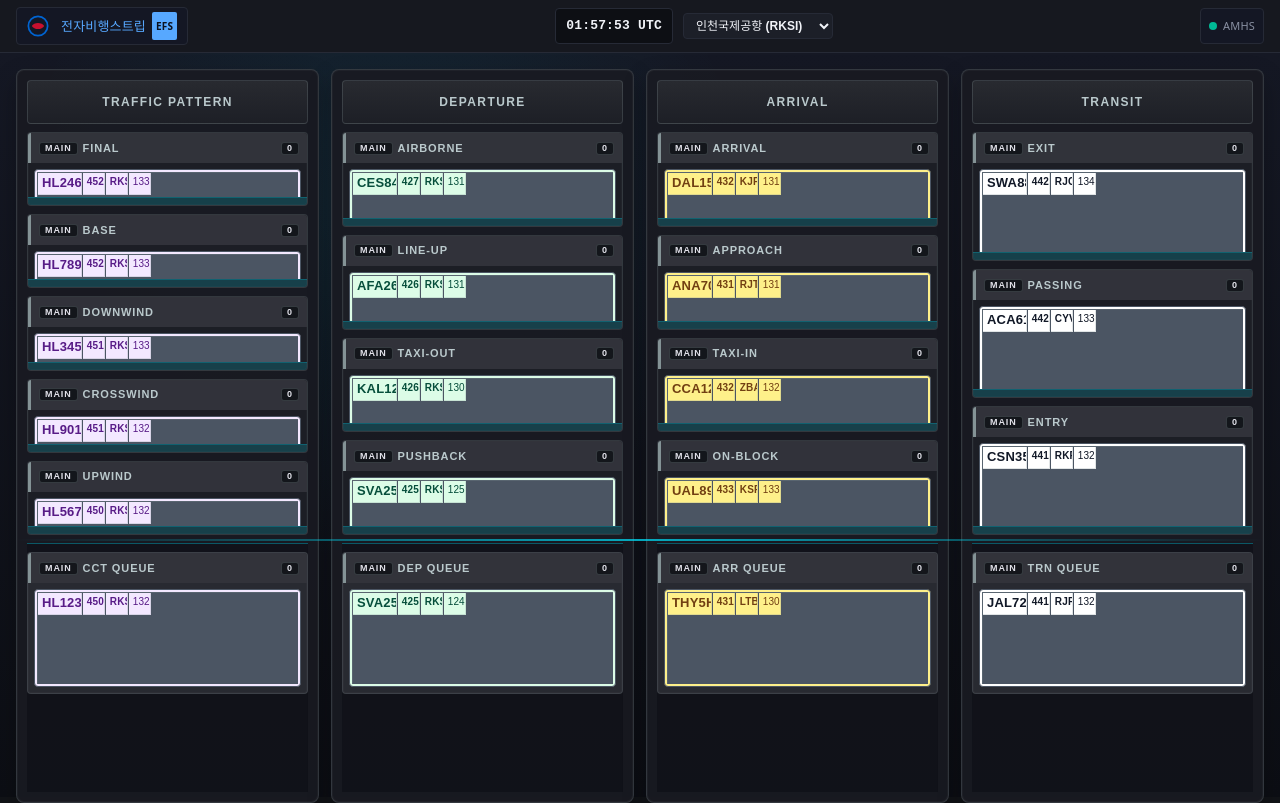
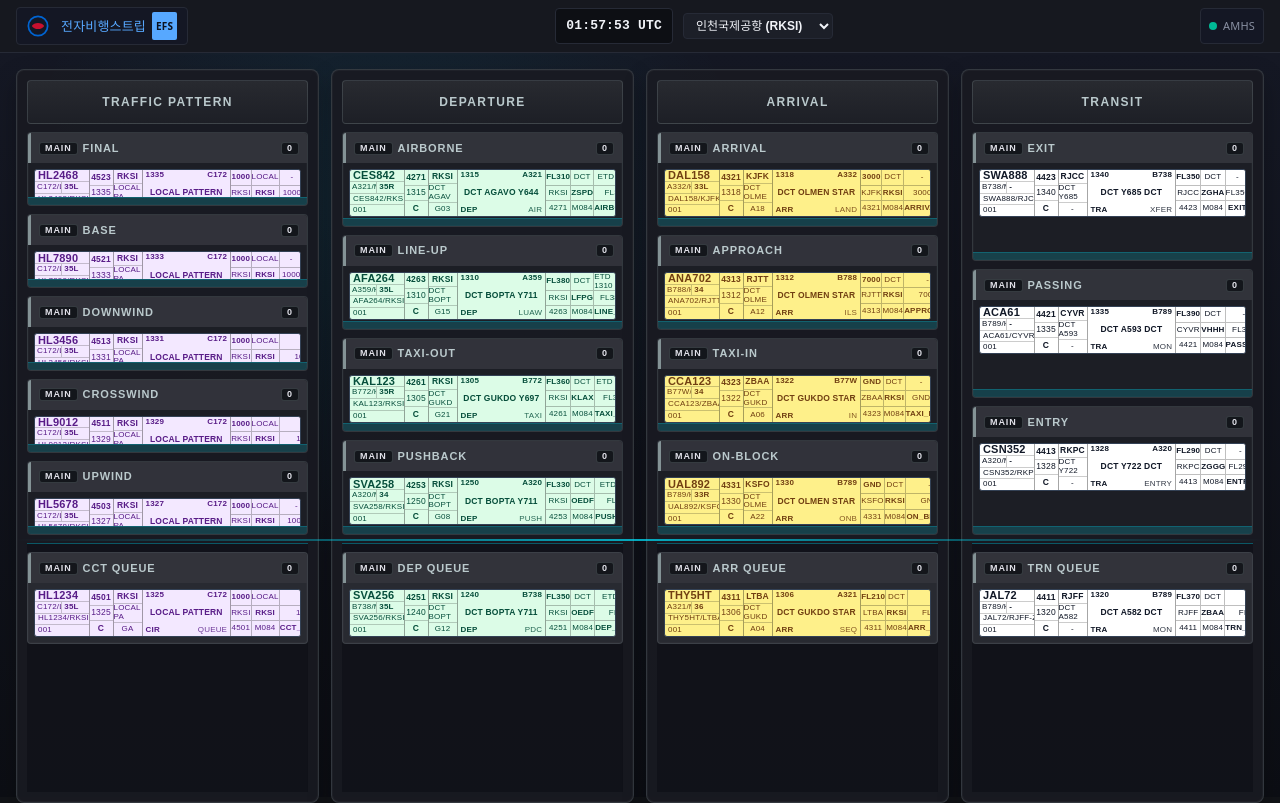
Before and after one commit to uam-danielkim/mrto-efs-fe, a React (Vite) app: page / in a window 1280 px wide. Built offline with nearby package versions, Linux system fonts and the light colour scheme.

Commit message:
feat: Restructure strip to exact 5-section blueprint (1/4, 1/3 vertical splits, 3x3 grid)

```diff
--- a/src/components/FlightStripBay.jsx
+++ b/src/components/FlightStripBay.jsx
@@ -87,98 +87,105 @@ function FlightStripBay({ bay, statusTitle }) {
         <article
             ref={bayRef}
             className={`flight-strip-bay ${typeClass} ${isCompact ? 'flight-strip-bay--compact' : ''}`}
-            style={{ ...paperColorStyle, padding: '2px', borderRadius: '4px', border: '1px solid #4b5563' }}
+            style={{ ...paperColorStyle, padding: '0', borderRadius: '3px', border: '1px solid #334155', overflow: 'hidden', height: isCompact ? '48px' : '56px', display: 'flex', flexDirection: 'row' }}
             draggable
             onDragStart={(event) => {
                 event.dataTransfer.setData('bayId', bay.id);
                 event.dataTransfer.effectAllowed = 'move';
             }}
         >
-            <div className="flight-strip-bay__grid" style={{ display: 'grid', gridTemplateColumns: '2fr 1fr 1fr 1fr 1fr 1fr 1.5fr 1.5fr 1.5fr', gridTemplateRows: 'repeat(4, 22px)', gap: '1px', background: '#4b5563' }}>
-                {/* Row 1 */}
-                <div className="flight-strip-bay__cell" style={{ background: paperColorStyle.background, gridColumn: '1 / 2', gridRow: '1 / 2', fontWeight: 800, fontSize: '13px' }}>
+            {/* Section 1: Left 1/4 division (4 rows: 1, 2+2A, 3, 4) */}
+            <div style={{ flex: '2.1', display: 'flex', flexDirection: 'column', borderRight: '1px solid rgba(0,0,0,0.35)', minWidth: 0 }}>
+                <div style={{ flex: 1, display: 'flex', alignItems: 'center', padding: '0 3px', borderBottom: '1px solid rgba(0,0,0,0.2)', fontWeight: 800, fontSize: '11px', overflow: 'hidden', whiteSpace: 'nowrap', textOverflow: 'ellipsis' }}>
                     {bay.callsign}
                 </div>
-                <div className="flight-strip-bay__cell" style={{ background: paperColorStyle.background, gridColumn: '2 / 3', gridRow: '1 / 2', fontWeight: 700 }}>
+                <div style={{ flex: 1, display: 'flex', borderBottom: '1px solid rgba(0,0,0,0.2)', minWidth: 0 }}>
+                    <div style={{ flex: 1, display: 'flex', alignItems: 'center', padding: '0 2px', borderRight: '1px solid rgba(0,0,0,0.2)', fontSize: '8px', overflow: 'hidden', whiteSpace: 'nowrap', textOverflow: 'ellipsis' }}>
+                        {bay.aircraftType}/{bay.wakeCategory ?? 'M'}
+                    </div>
+                    <div style={{ flex: 1, display: 'flex', alignItems: 'center', padding: '0 2px', fontWeight: 800, fontSize: '8px', overflow: 'hidden', whiteSpace: 'nowrap', textOverflow: 'ellipsis' }}>
+                        {bay.runway ?? '33L'}
+                    </div>
+                </div>
+                <div style={{ flex: 1, display: 'flex', alignItems: 'center', padding: '0 3px', borderBottom: '1px solid rgba(0,0,0,0.2)', fontSize: '8px', overflow: 'hidden', whiteSpace: 'nowrap', textOverflow: 'ellipsis' }}>
+                    {bay.callsign}/{bay.departureAirport ?? 'RKSI'}-{bay.arrivalAirport ?? 'RKSS'}
+                </div>
+                <div style={{ flex: 1, display: 'flex', alignItems: 'center', padding: '0 3px', fontSize: '8px', overflow: 'hidden', whiteSpace: 'nowrap', textOverflow: 'ellipsis' }}>
+                    {bay.cid ?? '001'}
+                </div>
+            </div>
+
+            {/* Section 2: 1/3 division (3 rows: 5, 6, 7) */}
+            <div style={{ flex: '0.9', display: 'flex', flexDirection: 'column', borderRight: '1px solid rgba(0,0,0,0.35)', minWidth: 0 }}>
+                <div style={{ flex: 1, display: 'flex', alignItems: 'center', justifyContent: 'center', borderBottom: '1px solid rgba(0,0,0,0.2)', fontWeight: 700, fontSize: '8.5px' }}>
                     {bay.beaconCode ?? bay.ssrCode ?? '1200'}
                 </div>
-                <div className="flight-strip-bay__cell" style={{ background: paperColorStyle.background, gridColumn: '3 / 4', gridRow: '1 / 2', fontWeight: 800 }}>
+                <div style={{ flex: 1, display: 'flex', alignItems: 'center', justifyContent: 'center', borderBottom: '1px solid rgba(0,0,0,0.2)', fontSize: '8.5px' }}>
+                    {bay.etd ?? bay.time ?? '-'}
+                </div>
+                <div style={{ flex: 1, display: 'flex', alignItems: 'center', justifyContent: 'center', fontWeight: 800, fontSize: '8.5px' }}>
+                    C
+                </div>
+            </div>
+
+            {/* Section 3: 1/3 division (3 rows: 8, 8A, 8B) */}
+            <div style={{ flex: '1.1', display: 'flex', flexDirection: 'column', borderRight: '1px solid rgba(0,0,0,0.35)', minWidth: 0 }}>
+                <div style={{ flex: 1, display: 'flex', alignItems: 'center', justifyContent: 'center', borderBottom: '1px solid rgba(0,0,0,0.2)', fontWeight: 800, fontSize: '8.5px' }}>
                     {bay.departureAirport ?? 'RKSI'}
                 </div>
-                <div className="flight-strip-bay__cell" style={{ background: paperColorStyle.background, gridColumn: '4 / 5', gridRow: '1 / 2' }}>
-                    {bay.time ?? bay.etd ?? '0000'}
+                <div style={{ flex: 1, display: 'flex', alignItems: 'center', justifyContent: 'center', borderBottom: '1px solid rgba(0,0,0,0.2)', fontSize: '8px' }}>
+                    {bay.sidStar ?? bay.route?.slice(0, 8) ?? '-'}
                 </div>
-                <div className="flight-strip-bay__cell" style={{ background: paperColorStyle.background, gridColumn: '5 / 7', gridRow: '1 / 2', fontWeight: 700 }}>
-                    {bay.aircraftType ?? 'B738'}
+                <div style={{ flex: 1, display: 'flex', alignItems: 'center', justifyContent: 'center', fontSize: '8px' }}>
+                    {bay.gate ?? '-'}
                 </div>
-                <div className="flight-strip-bay__cell" style={{ background: paperColorStyle.background, gridColumn: '7 / 8', gridRow: '1 / 2' }}>
+            </div>
+
+            {/* Section 4: Center Wide (4 corners: 9, 9B, 9A, 9C + route) */}
+            <div style={{ flex: '3.2', display: 'flex', flexDirection: 'column', justifyContent: 'space-between', padding: '1px 3px', borderRight: '1px solid rgba(0,0,0,0.35)', minWidth: 0 }}>
+                <div style={{ display: 'flex', justifyContent: 'space-between', fontSize: '8px', fontWeight: 700 }}>
+                    <span>{bay.time ?? bay.etd ?? '0000'}</span>
+                    <span>{bay.aircraftType ?? 'B738'}</span>
+                </div>
+                <div style={{ flex: 1, display: 'flex', alignItems: 'center', justifyContent: 'center', fontSize: '8.5px', fontWeight: 700, overflow: 'hidden', whiteSpace: 'nowrap', textOverflow: 'ellipsis' }}>
+                    {bay.route ?? 'NOPS1A NOPSI Y697 LANAT'}
+                </div>
+                <div style={{ display: 'flex', justifyContent: 'space-between', fontSize: '8px' }}>
+                    <span style={{ fontWeight: 700 }}>{bay.operationType?.slice(0, 3) ?? 'DEP'}</span>
+                    <span style={{ opacity: 0.85, overflow: 'hidden', textOverflow: 'ellipsis', whiteSpace: 'nowrap' }}>{bay.remarks ?? 'RMK/ TCAS'}</span>
+                </div>
+            </div>
+
+            {/* Section 5: Right 3x3 Grid (3 cols x 3 rows: 10,11,12 / 13,14,15 / 16,17,18) */}
+            <div style={{ flex: '2.7', display: 'grid', gridTemplateColumns: 'repeat(3, 1fr)', gridTemplateRows: 'repeat(3, 1fr)', gap: '1px', background: 'rgba(0,0,0,0.25)', minWidth: 0 }}>
+                <div style={{ background: paperColorStyle.background, display: 'flex', alignItems: 'center', justifyContent: 'center', fontSize: '8px', fontWeight: 800 }}>
                     {bay.altitude ?? 'FL340'}
                 </div>
-                <div className="flight-strip-bay__cell" style={{ background: paperColorStyle.background, gridColumn: '8 / 9', gridRow: '1 / 2' }}>
-                    {bay.route?.slice(0, 10) ?? 'DCT'}
+                <div style={{ background: paperColorStyle.background, display: 'flex', alignItems: 'center', justifyContent: 'center', fontSize: '8px' }}>
+                    {(bay.route || '').split(' ')[0] || 'DCT'}
                 </div>
-                <div className="flight-strip-bay__cell" style={{ background: paperColorStyle.background, gridColumn: '9 / 10', gridRow: '1 / 2', fontWeight: 700 }}>
+                <div style={{ background: paperColorStyle.background, display: 'flex', alignItems: 'center', justifyContent: 'center', fontSize: '8px' }}>
                     {bay.atd ? `ATD ${bay.atd}` : (bay.etd ? `ETD ${bay.etd}` : '-')}
                 </div>
 
-                {/* Row 2 */}
-                <div className="flight-strip-bay__cell" style={{ background: paperColorStyle.background, gridColumn: '1 / 2', gridRow: '2 / 3' }}>
-                    {bay.aircraftType}/{bay.wakeCategory ?? 'M'}
-                </div>
-                <div className="flight-strip-bay__cell" style={{ background: paperColorStyle.background, gridColumn: '2 / 3', gridRow: '2 / 3', fontWeight: 700 }}>
-                    {bay.runway ?? '33L'}
-                </div>
-                <div className="flight-strip-bay__cell" style={{ background: paperColorStyle.background, gridColumn: '3 / 4', gridRow: '2 / 3' }}>
-                    {bay.etd ?? bay.time ?? '-'}
-                </div>
-                <div className="flight-strip-bay__cell" style={{ background: paperColorStyle.background, gridColumn: '4 / 6', gridRow: '2 / 3' }}>
-                    {bay.sidStar ?? bay.route?.slice(0, 12) ?? '-'}
-                </div>
-                <div className="flight-strip-bay__cell" style={{ background: paperColorStyle.background, gridColumn: '6 / 7', gridRow: '2 / 3', fontWeight: 800 }}>
-                    {bay.flightRules ?? 'I'}
-                </div>
-                <div className="flight-strip-bay__cell" style={{ background: paperColorStyle.background, gridColumn: '7 / 8', gridRow: '2 / 3' }}>
+                <div style={{ background: paperColorStyle.background, display: 'flex', alignItems: 'center', justifyContent: 'center', fontSize: '8px' }}>
                     {bay.departureAirport ?? 'RKSI'}
                 </div>
-                <div className="flight-strip-bay__cell" style={{ background: paperColorStyle.background, gridColumn: '8 / 9', gridRow: '2 / 3' }}>
+                <div style={{ background: paperColorStyle.background, display: 'flex', alignItems: 'center', justifyContent: 'center', fontSize: '8px', fontWeight: 800 }}>
                     {bay.arrivalAirport ?? 'RKSS'}
                 </div>
-                <div className="flight-strip-bay__cell" style={{ background: paperColorStyle.background, gridColumn: '9 / 10', gridRow: '2 / 3' }}>
+                <div style={{ background: paperColorStyle.background, display: 'flex', alignItems: 'center', justifyContent: 'center', fontSize: '8px' }}>
                     {bay.assignedAltitude ?? bay.altitude ?? '-'}
                 </div>
 
-                {/* Row 3 */}
-                <div className="flight-strip-bay__cell" style={{ background: paperColorStyle.background, gridColumn: '1 / 6', gridRow: '3 / 4', fontWeight: 700 }}>
-                    {bay.callsign}/{bay.departureAirport ?? 'RKSI'}-{bay.arrivalAirport ?? 'RKSS'}
+                <div style={{ background: paperColorStyle.background, display: 'flex', alignItems: 'center', justifyContent: 'center', fontSize: '8px' }}>
+                    {bay.beaconCode ?? '1200'}
                 </div>
-                <div className="flight-strip-bay__cell" style={{ background: paperColorStyle.background, gridColumn: '6 / 7', gridRow: '3 / 4', fontWeight: 700 }}>
-                    TCA
-                </div>
-                <div className="flight-strip-bay__cell" style={{ background: paperColorStyle.background, gridColumn: '7 / 8', gridRow: '3 / 4' }}>
-                    SQ {bay.beaconCode ?? '1200'}
-                </div>
-                <div className="flight-strip-bay__cell" style={{ background: paperColorStyle.background, gridColumn: '8 / 9', gridRow: '3 / 4' }}>
+                <div style={{ background: paperColorStyle.background, display: 'flex', alignItems: 'center', justifyContent: 'center', fontSize: '8px' }}>
                     {bay.speed ?? 'M084'}
                 </div>
-                <div className="flight-strip-bay__cell" style={{ background: paperColorStyle.background, gridColumn: '9 / 10', gridRow: '3 / 4', fontWeight: 700 }}>
-                    {bay.status ?? 'FPL'}
-                </div>
-
-                {/* Row 4 */}
-                <div className="flight-strip-bay__cell" style={{ background: paperColorStyle.background, gridColumn: '1 / 2', gridRow: '4 / 5' }}>
-                    {bay.cid ?? '001'}
-                </div>
-                <div className="flight-strip-bay__cell" style={{ background: paperColorStyle.background, gridColumn: '2 / 3', gridRow: '4 / 5', fontWeight: 800 }}>
-                    C
-                </div>
-                <div className="flight-strip-bay__cell" style={{ background: paperColorStyle.background, gridColumn: '3 / 4', gridRow: '4 / 5' }}>
-                    {bay.gate ?? '-'}
-                </div>
-                <div className="flight-strip-bay__cell" style={{ background: paperColorStyle.background, gridColumn: '4 / 6', gridRow: '4 / 5', fontWeight: 700 }}>
-                    {bay.operationType?.slice(0, 3) ?? 'DEP'}
-                </div>
-                <div className="flight-strip-bay__cell" style={{ background: paperColorStyle.background, gridColumn: '6 / 10', gridRow: '4 / 5', opacity: 0.85 }}>
-                    {bay.remarks ?? 'RMK/ TCAS EQUIPPED'}
+                <div style={{ background: paperColorStyle.background, display: 'flex', alignItems: 'center', justifyContent: 'center', fontSize: '8px', fontWeight: 800 }}>
+                    {bay.status ?? 'ACT'}
                 </div>
             </div>
         </article>
```
